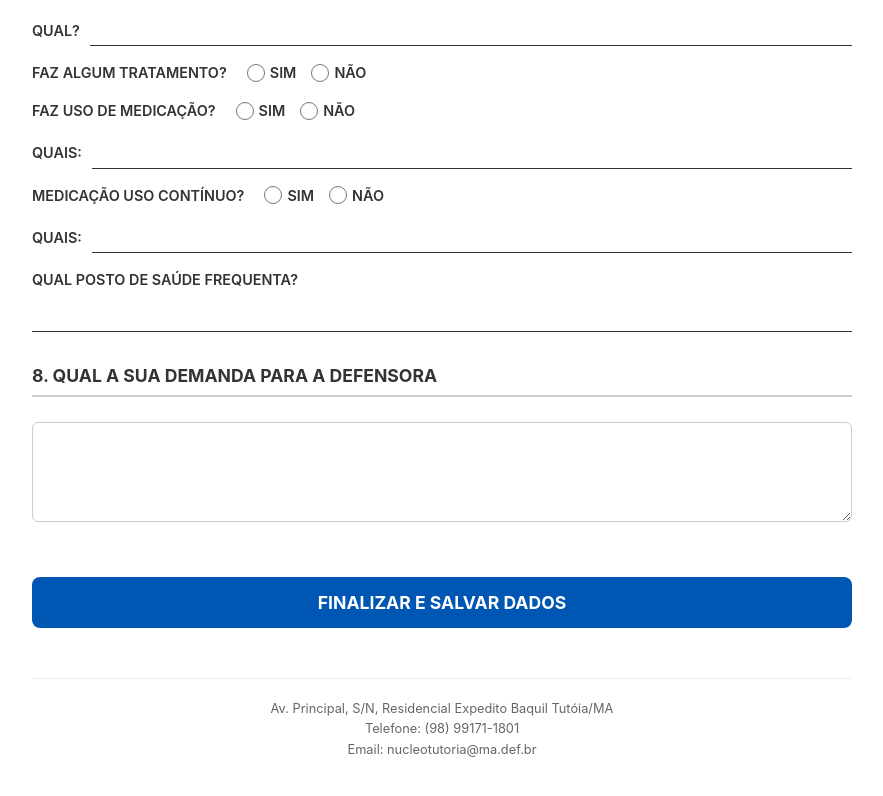
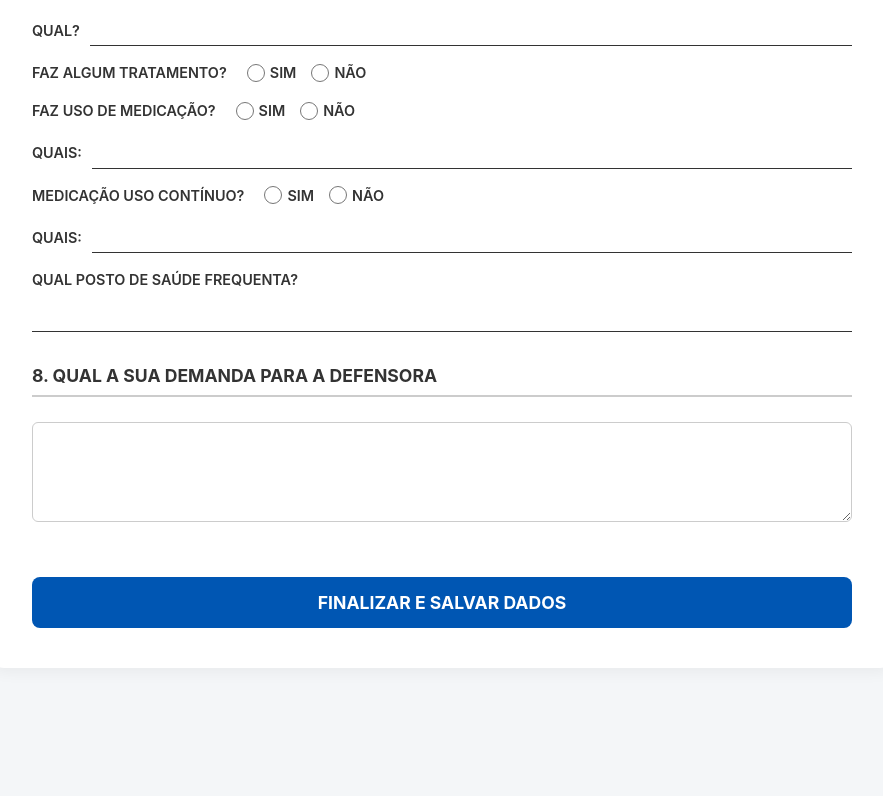
Before and after one commit to luanbcosta/coletadados, a Next.js app: page / in a window 1280 px wide. Shown: the part 3115-3911 px from the top of the page, without its empty margins (198-1081 px from the left). After the commit the page ends 3803 px from the top, so only its background shows below. Built offline with nearby package versions, Linux system fonts and the light colour scheme.

Commit message:
Remover footer

```diff
--- a/src/app/page.tsx
+++ b/src/app/page.tsx
@@ -578,11 +578,7 @@ export default function Home() {
 
         </form>
 
-        <div className="footer-info">
-          Av. Principal, S/N, Residencial Expedito Baquil Tutóia/MA<br/>
-          Telefone: (98) 99171-1801<br/>
-          Email: nucleotutoria@ma.def.br
-        </div>
+
       </div>
     </>
   );
```
